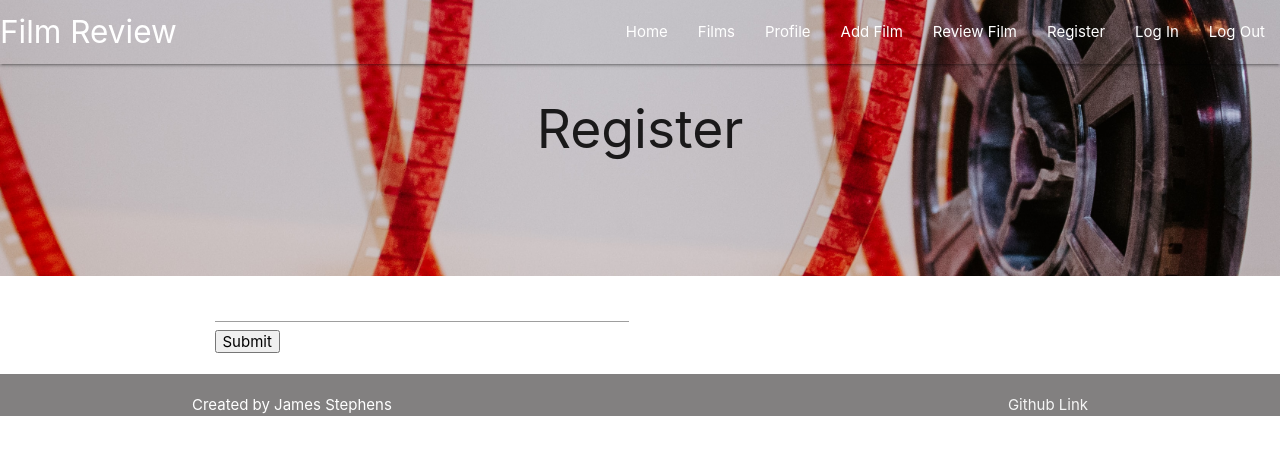
After one commit to DevSteg/film_review_project, a Flask app: page /register.html in a window 1280 px wide. The commit adds this page. Shown: the top 455 px of the page. Run offline with Flask 2, Linux system fonts and the light colour scheme; some libraries are stand-ins or nearby versions.

Commit message:
Create register template, add href to links

```diff
--- a/app.py
+++ b/app.py
@@ -23,6 +23,10 @@ def index():
     return render_template("index.html", films=films)
 
 
+@app.route("/register.html")
+def register():
+    return render_template("register.html")
+
 if __name__ == "__main__":
     app.run(host=os.environ.get("IP"),
             port=os.environ.get("PORT"),
--- a/templates/base.html
+++ b/templates/base.html
@@ -14,15 +14,15 @@
 
         <nav class="transparent">
             <div class="nav-wrapper">
-                <a href="#!" class="brand-logo left">Film Review</a>
+                <a href="{{ url_for('index')}}" class="brand-logo left">Film Review</a>
                 <a href="#" data-target="mobile-demo" class="sidenav-trigger right"><i class="fas fa-bars"></i></a>
                 <ul class="right hide-on-med-and-down">
-                    <li><a href="#">Home</a></li>
+                    <li><a href="{{ url_for('index')}}">Home</a></li>
                     <li><a href="#">Films</a></li>
                     <li><a href="#">Profile</a></li>
                     <li><a href="#">Add Film</a></li>
                     <li><a href="#">Review Film</a></li>
-                    <li><a href="#">Register</a></li>
+                    <li><a href="{{url_for('register')}}">Register</a></li>
                     <li><a href="#">Log In</a></li>
                     <li><a href="#">Log Out</a></li>
                 </ul>
--- a/templates/index.html
+++ b/templates/index.html
@@ -17,7 +17,7 @@
         <!-- Top cta buttons -->
         <div class="valign-wrapper col s12">
             <div class="center-align col s12">
-                <a href="#" class="waves-effect waves-light btn cta-btn hoverable">Regsiter</a>
+                <a href="{{url_for('register')}}" class="waves-effect waves-light btn cta-btn hoverable">Regsiter</a>
                 <a href="#" class="waves-effect waves-light btn cta-btn hoverable">Log in</a>
             </div>
         </div>
--- /dev/null
+++ b/templates/register.html
@@ -0,0 +1,14 @@
+{% extends "base.html" %}
+<!-- Page title -->
+{% block title %}
+    <span>Register</span>
+{% endblock %}
+{% block content %}
+    <div class="row">
+        <div class="col s12">
+            <form action="#" method="POST" class="col s6">
+                <input type="text"><input type="submit" value="Submit">
+            </form>
+        </div>
+    </div>
+{% endblock %}
```
